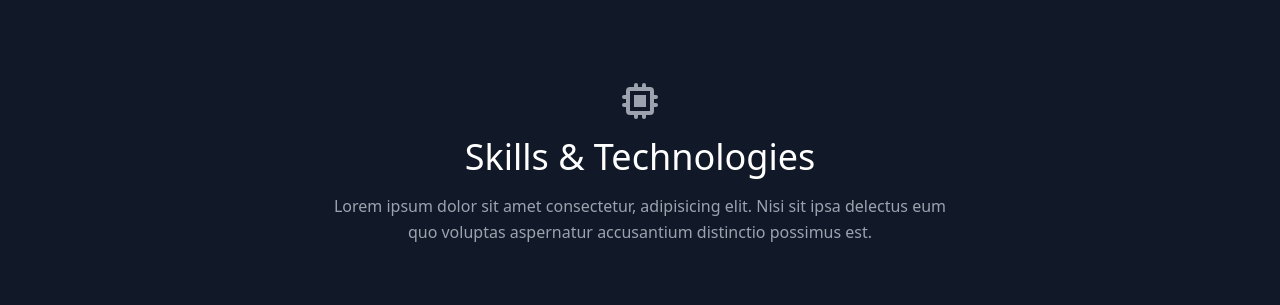
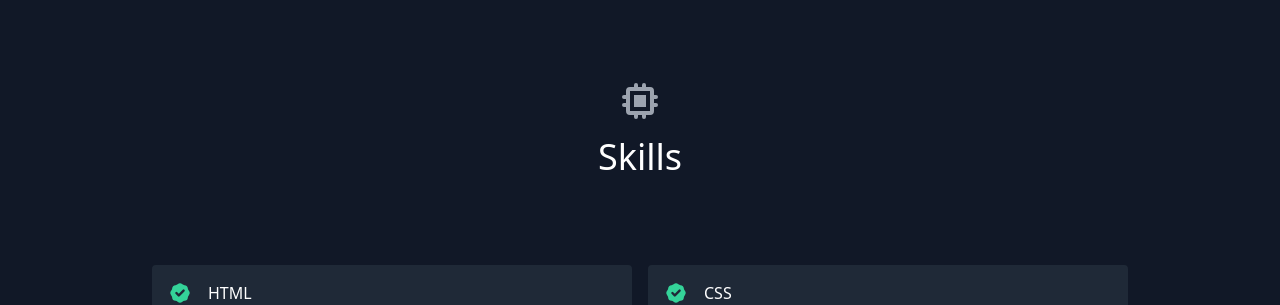
Before and after one commit to olaunder/olaunder-portfolio, a React (Create React App) app: page / in a window 1280 px wide. Shown: the part 1420-1725 px from the top of the page. Built offline with nearby package versions, Linux system fonts and the light colour scheme.

Commit message:
Update Skills.js

```diff
--- a/src/components/Skills.js
+++ b/src/components/Skills.js
@@ -11,12 +11,10 @@ export default function Skills() {
         <div className="text-center mb-20">
           <ChipIcon className="w-10 inline-block mb-4" />
           <h1 className="sm:text-4xl text-3xl font-medium title-font text-white mb-4">
-            Skills &amp; Technologies
+            Skills
           </h1>
           <p className="text-base leading-relaxed xl:w-2/4 lg:w-3/4 mx-auto">
-            Lorem ipsum dolor sit amet consectetur, adipisicing elit. Nisi sit
-            ipsa delectus eum quo voluptas aspernatur accusantium distinctio
-            possimus est.
+            {/* WIP */}
           </p>
         </div>
         <div className="flex flex-wrap lg:w-4/5 sm:mx-auto sm:mb-2 -mx-2">
```
